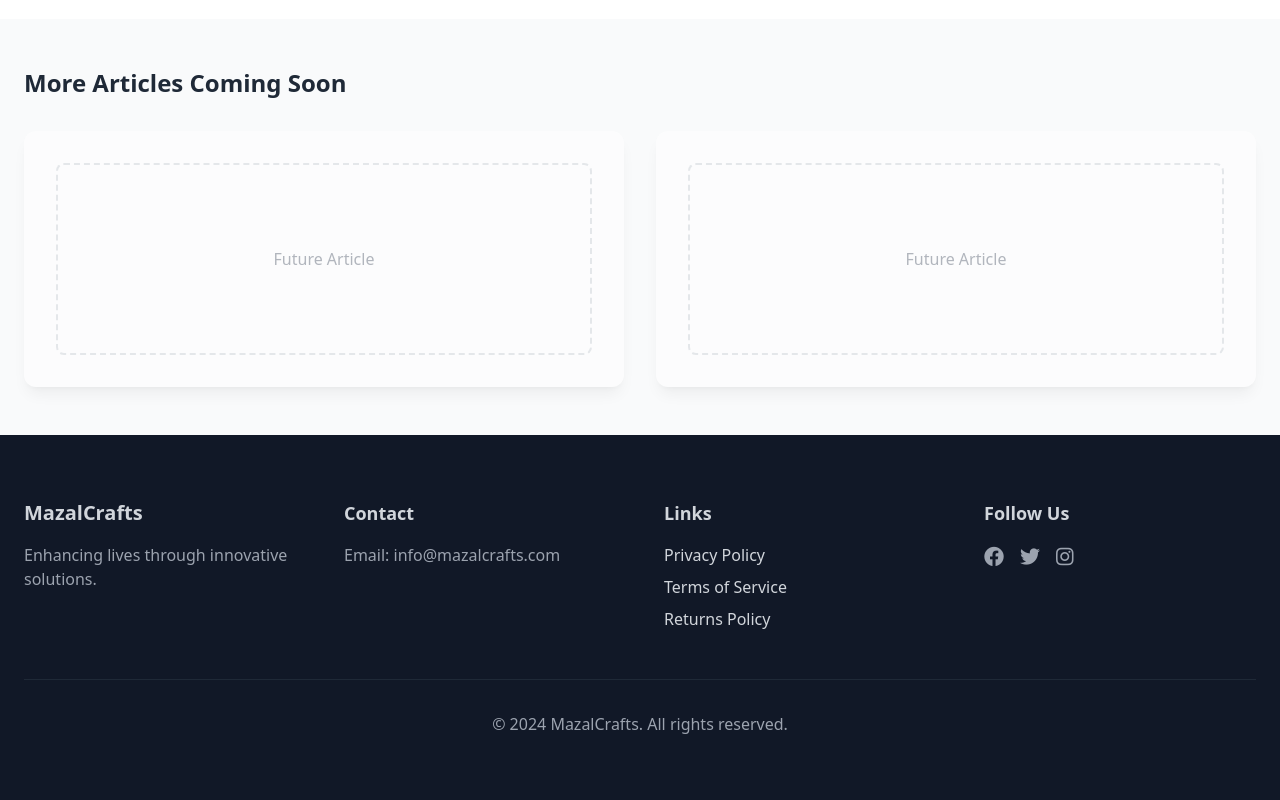
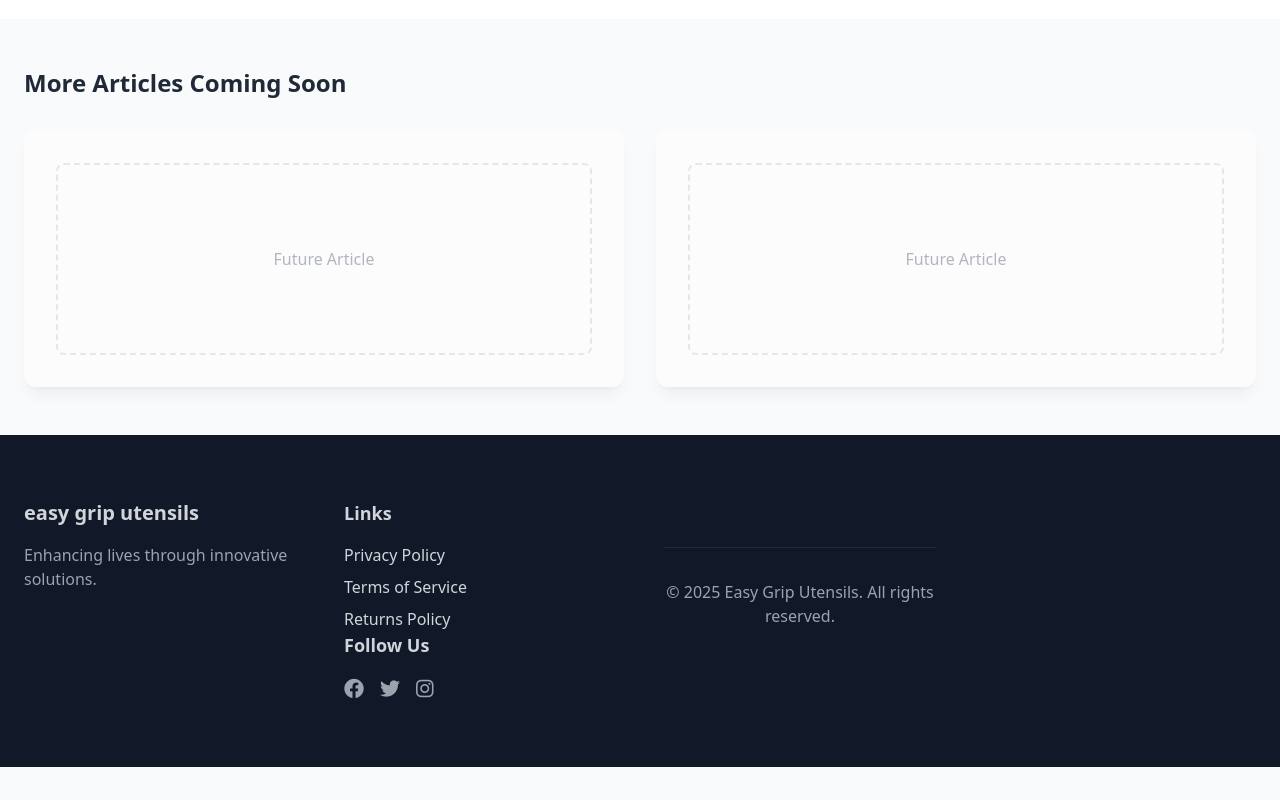
Before and after one commit to BetoWH13/---easy-grip-utensils-for-arthritis---seniors-2025-02-02-e91kz, a plain HTML site: page blog.html in a window 1280 px wide. Shown: the part 899-1699 px from the top of the page. After the commit the page ends 1666 px from the top, so only its background shows below. Drawn offline with nearby package versions, Linux system fonts and the light colour scheme.

Commit message:
Update blog.html
cambie nombre sitio

```diff
--- a/blog.html
+++ b/blog.html
@@ -13,7 +13,7 @@
     <header class="fixed w-full bg-white shadow-md z-50">
         <nav class="container mx-auto px-6 py-4">
             <div class="flex items-center justify-between">
-                <div class="text-xl font-bold text-gray-800">MazalCrafts</div>
+                <div class="text-xl font-bold text-gray-800">easy grip utensils</div>
                 <div class="hidden md:flex space-x-8">
                     <a href="#features" class="text-gray-600 hover:text-blue-600 transition duration-300">Features</a>
                     <a href="#benefits" class="text-gray-600 hover:text-blue-600 transition duration-300">Benefits</a>
@@ -77,13 +77,11 @@
         <div class="container mx-auto px-6">
             <div class="grid grid-cols-1 md:grid-cols-4 gap-12">
                 <div>
-                    <h3 class="text-xl font-bold mb-4">MazalCrafts</h3>
+                    <h3 class="text-xl font-bold mb-4">easy grip utensils</h3>
                     <p class="text-gray-400">Enhancing lives through innovative solutions.</p>
                 </div>
                 <div>
-                    <h4 class="text-lg font-semibold mb-4">Contact</h4>
-                    <p class="text-gray-400">Email: info@mazalcrafts.com</p>
-                </div>
+
                 <div>
                     <h4 class="text-lg font-semibold mb-4">Links</h4>
                     <ul class="space-y-2">
@@ -108,7 +106,7 @@
                 </div>
             </div>
             <div class="border-t border-gray-800 mt-12 pt-8 text-center">
-                <p class="text-gray-400">&copy; 2024 MazalCrafts. All rights reserved.</p>
+                <p class="text-gray-400">&copy; 2025 Easy Grip Utensils. All rights reserved.</p>
             </div>
         </div>
     </footer>
```
